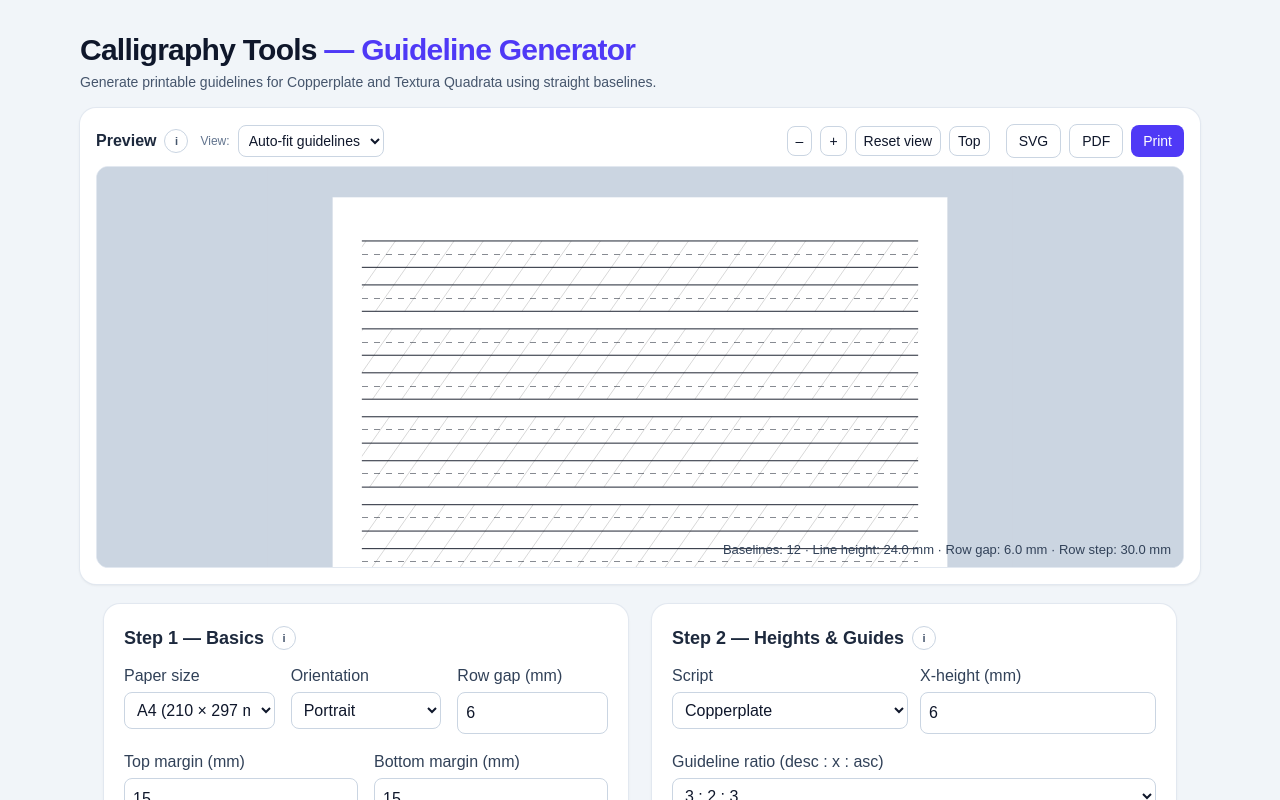
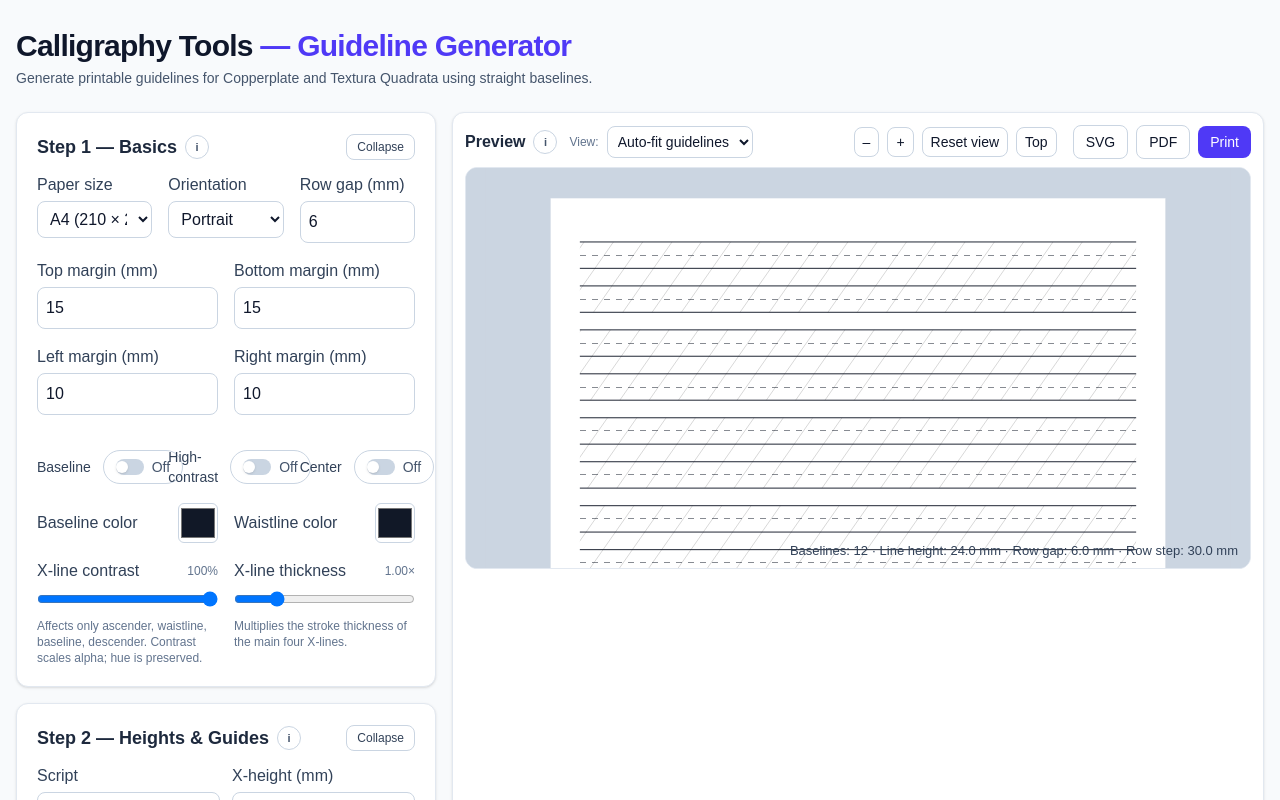
Before and after one commit to mashw/calligraphy-tools, a Next.js app: page /guidelines in a window 1280 px wide. Shown: the top 800 px of the page. Built offline with nearby package versions, Linux system fonts and the light colour scheme.

Commit message:
Refactor guidelines page to border-style two-column layout

```diff
--- a/src/app/guidelines/page.tsx
+++ b/src/app/guidelines/page.tsx
@@ -461,6 +461,8 @@ const slantAngleDeg = useMemo(() => {
   const [showNibAngleGuide, setShowNibAngleGuide] = useState(true);
   const [highContrastMode, setHighContrastMode] = useState(false);
   const [showCenterLine, setShowCenterLine] = useState(false);
+  const [step1Open, setStep1Open] = useState(true);
+  const [step2Open, setStep2Open] = useState(true);
 
 
   const midY = (a: Pt[], b: Pt[]) => (a[0].y + b[0].y) / 2;
@@ -1114,13 +1116,12 @@ const slantAngleDeg = useMemo(() => {
   const centerX = margins.left + (box.w - margins.left - margins.right) / 2;
 
   return (
-    <main className="min-h-screen text-slate-900 relative">
-      {/* FULL-VIEWPORT “PAINT OVER” LAYER */}
-      <div className="fixed inset-0 -z-10 bg-slate-100" style={{ backgroundImage: 'none' }} />
+    <main className="min-h-screen bg-slate-50 text-slate-900">
+      <div className="mx-auto max-w-7xl px-4 py-5">
 
       {/* Header */}
-      <header className="px-6 pt-8 pb-4">
-        <div className="max-w-[1120px] mx-auto">
+      <header className="pt-2 pb-2">
+        <div>
           <h1 className="text-3xl font-semibold tracking-tight">
             Calligraphy Tools <span className="text-indigo-600">— Guideline Generator</span>
           </h1>
@@ -1130,9 +1131,11 @@ const slantAngleDeg = useMemo(() => {
         </div>
       </header>
 
+      <div className="mt-4 grid grid-cols-1 lg:grid-cols-[420px_1fr] gap-4">
+
       {/* Preview */}
-      <section className="px-6">
-        <div className="max-w-[1120px] mx-auto bg-white rounded-2xl shadow-sm ring-1 ring-slate-200 p-4">
+      <section className="lg:order-2 rounded-xl border border-slate-200 bg-white p-3 shadow-sm">
+        <div>
           <div className="flex flex-wrap items-center justify-between gap-3 mb-2">
             <div className="flex items-center gap-3">
               <div className="flex items-center gap-2">
@@ -1370,15 +1373,28 @@ const slantAngleDeg = useMemo(() => {
       </section>
 
       {/* Controls */}
-      <section className="px-6 py-5 max-w-[1120px] mx-auto grid grid-cols-1 lg:grid-cols-2 gap-6">
+      <section className="lg:order-1 space-y-4">
         {/* Step 1 */}
-        <div className="bg-white rounded-2xl shadow-sm ring-1 ring-slate-200 p-5">
+        <div className="rounded-xl border border-slate-200 bg-white p-5 shadow-sm">
+          <div className="flex items-center justify-between gap-3">
             <div className="flex items-center gap-2">
               <h2 className="text-lg font-semibold text-slate-800">Step 1 — Basics</h2>
               <InfoTip side="right">Guidelines are spaced by x-height + ascender + descender.</InfoTip>
             </div>
-
-          <div className="mt-3 grid grid-cols-2 sm:grid-cols-3 gap-4">
+            <button
+              type="button"
+              onClick={() => setStep1Open((v) => !v)}
+              className="rounded-lg border border-slate-300 bg-white px-2.5 py-1 text-xs font-medium text-slate-700 hover:bg-slate-50"
+              aria-expanded={step1Open}
+              aria-controls="guidelines-step-1-content"
+            >
+              {step1Open ? 'Collapse' : 'Expand'}
+            </button>
+          </div>
+
+          {step1Open && (
+            <>
+            <div id="guidelines-step-1-content" className="mt-3 grid grid-cols-2 sm:grid-cols-3 gap-4">
             <div className="col-span-2 sm:col-span-1">
               <label className="font-medium text-slate-700">Paper size</label>
               <select
@@ -1621,10 +1637,13 @@ const slantAngleDeg = useMemo(() => {
 
 
           </div>
+            </>
+          )}
         </div>
 
         {/* Step 2 */}
-        <div className="bg-white rounded-2xl shadow-sm ring-1 ring-slate-200 p-5">
+        <div className="rounded-xl border border-slate-200 bg-white p-5 shadow-sm">
+          <div className="flex items-center justify-between gap-3">
             <div className="flex items-center gap-2">
               <h2 className="text-lg font-semibold text-slate-800">Step 2 — Heights & Guides</h2>
               <InfoTip side="right">
@@ -1633,9 +1652,21 @@ const slantAngleDeg = useMemo(() => {
                   : 'Heights are nibs × nib size (mm).'}
               </InfoTip>
             </div>
-
+            <button
+              type="button"
+              onClick={() => setStep2Open((v) => !v)}
+              className="rounded-lg border border-slate-300 bg-white px-2.5 py-1 text-xs font-medium text-slate-700 hover:bg-slate-50"
+              aria-expanded={step2Open}
+              aria-controls="guidelines-step-2-content"
+            >
+              {step2Open ? 'Collapse' : 'Expand'}
+            </button>
+          </div>
+
+          {step2Open && (
+            <>
           {/* Top controls */}
-          <div className="mt-3 space-y-3">
+          <div id="guidelines-step-2-content" className="mt-3 space-y-3">
             {/* Row 1: Script + X-height (keep 2-up on small screens; collapse only on very narrow) */}
             <div className="grid grid-cols-2 max-[420px]:grid-cols-1 gap-3">
               <div>
@@ -2234,9 +2265,13 @@ const slantAngleDeg = useMemo(() => {
               </div>
             </div>
           )}
+            </>
+          )}
         </div>
 
       </section>
+      </div>
+      </div>
     </main>
   );
 }
```
Lines whose indentation alone changed are shown as unchanged.
